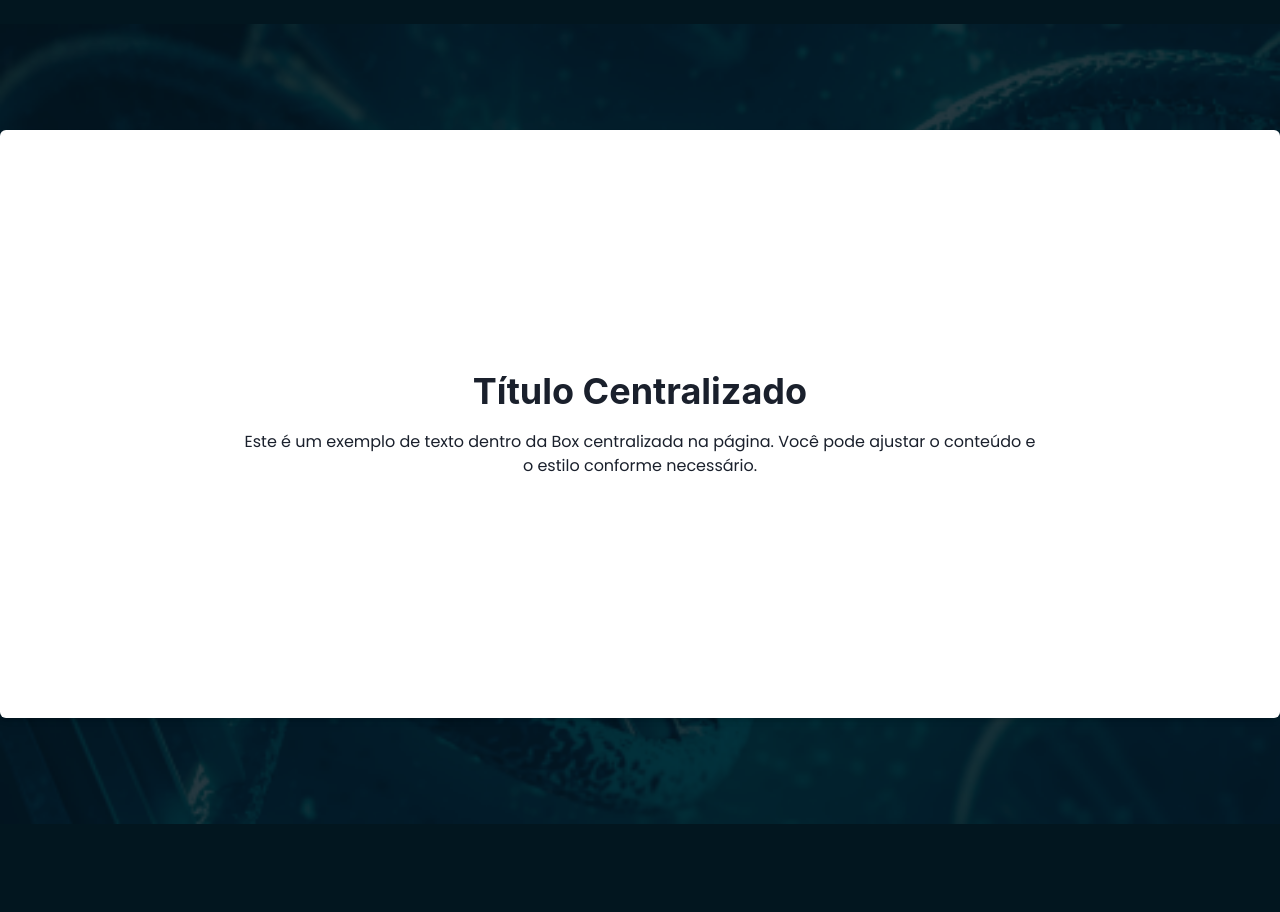
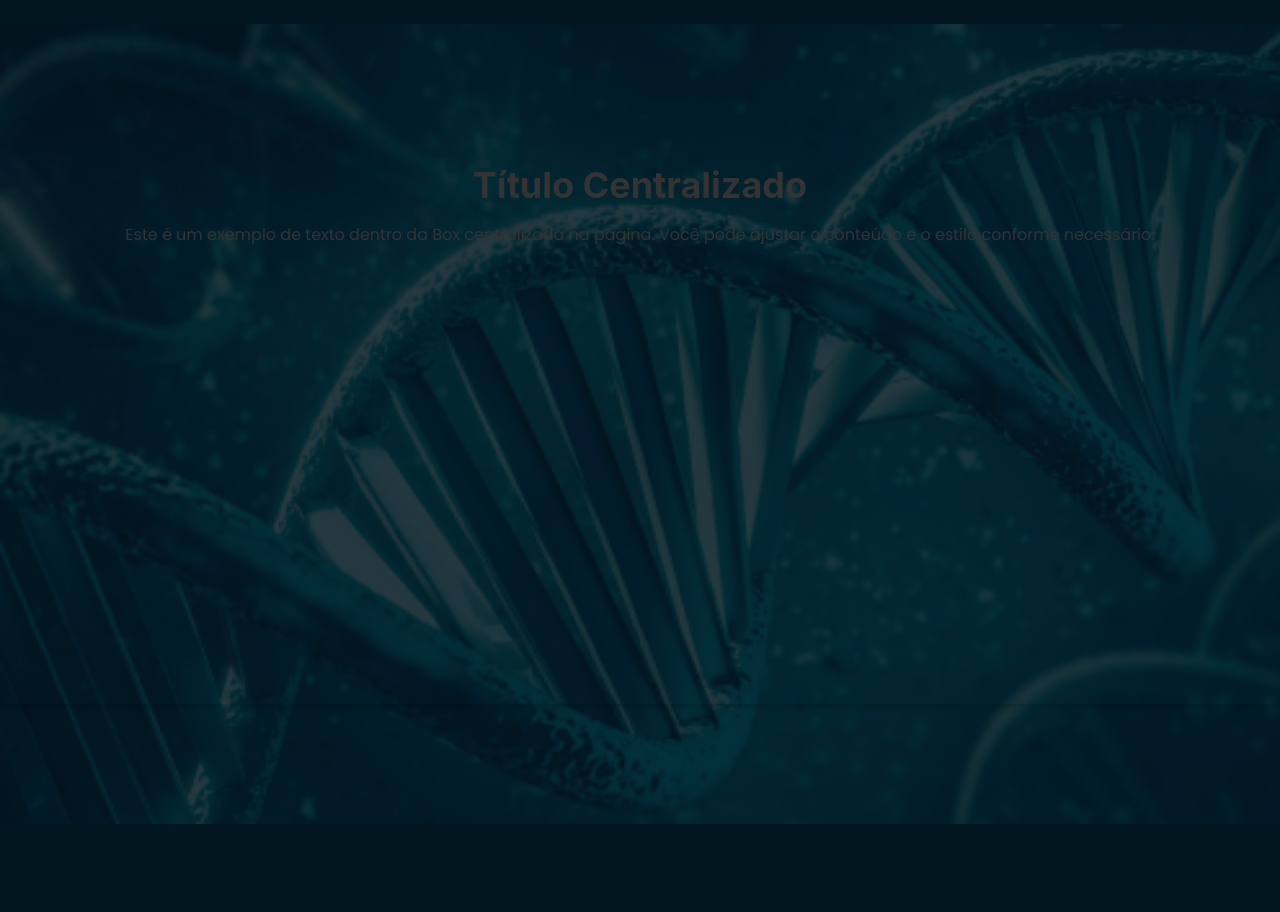
Before and after one commit to Matheus1415/Mendel, a React (Vite) app: page /MulheresXX in a window 1280 px wide. Shown: the part 4860-5772 px from the top of the page. Built offline with nearby package versions, Linux system fonts and the light colour scheme.

Commit message:
Commit teste do efeito blur
sessão da pagina que tem o efeito blur

```diff
--- a/src/pages/MulheresXX/index.jsx
+++ b/src/pages/MulheresXX/index.jsx
@@ -310,11 +310,21 @@ export function MulheresXX() {
       >
         <Box
           p={60}
-          bg="white"
+
           borderRadius="md"
           boxShadow="md"
           textAlign="center"
-          maxWidth="5000px"
+          maxWidth="1500px"
+          maxHeight="900px"
+          width= "100%"
+          height= "70%"
+          background= "rgb(063844)" /* Cor de fundo semi-transparente */
+          backdrop-filter= "blur(10px)" /* Efeito de desfoque */
+          border-radius= "10px;"
+          padding="20px"
+          box-shadow= "0 4px 8px rgba(0, 0, 0, 0.9)"
+          color= "#333"
+          text-align= "center"
         >
           <Heading mb={4}>Título Centralizado</Heading>
           <Text>
```
